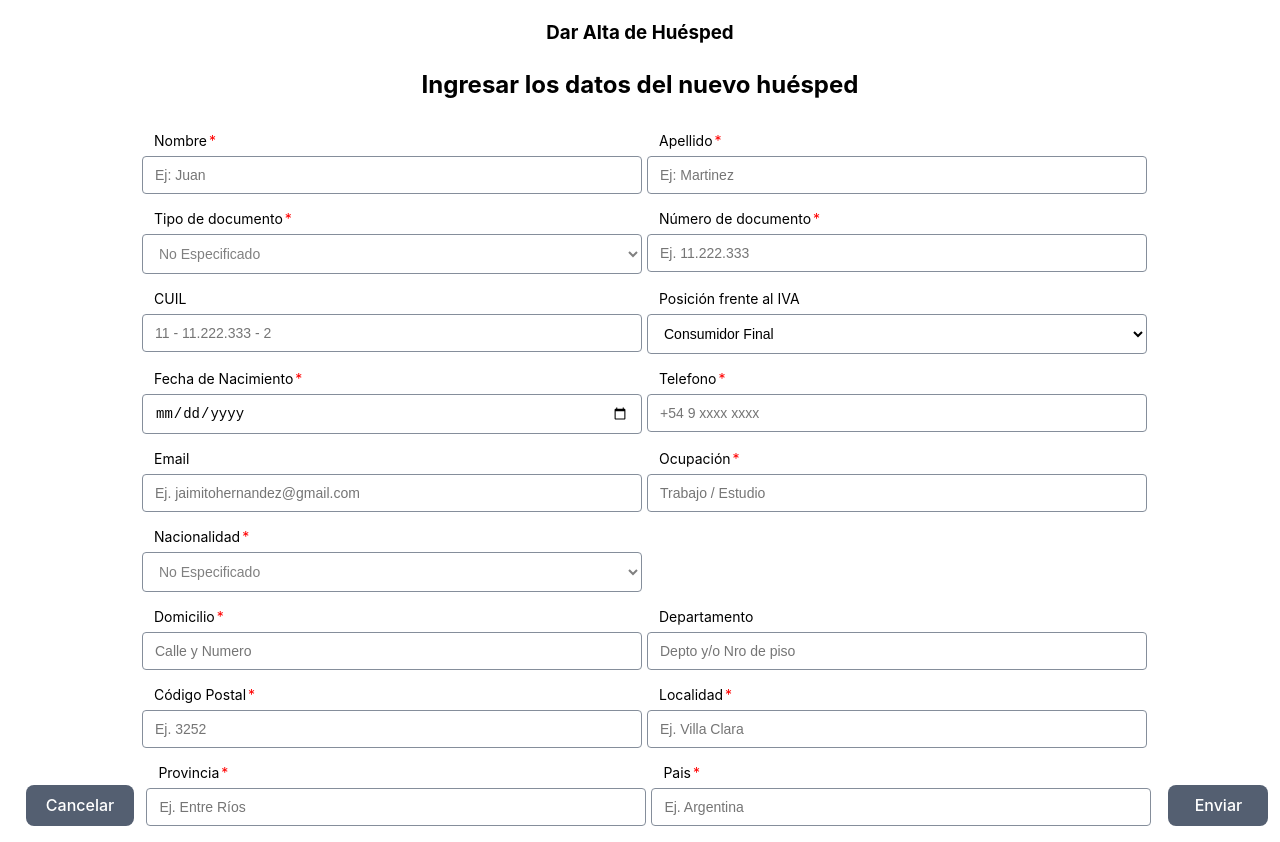
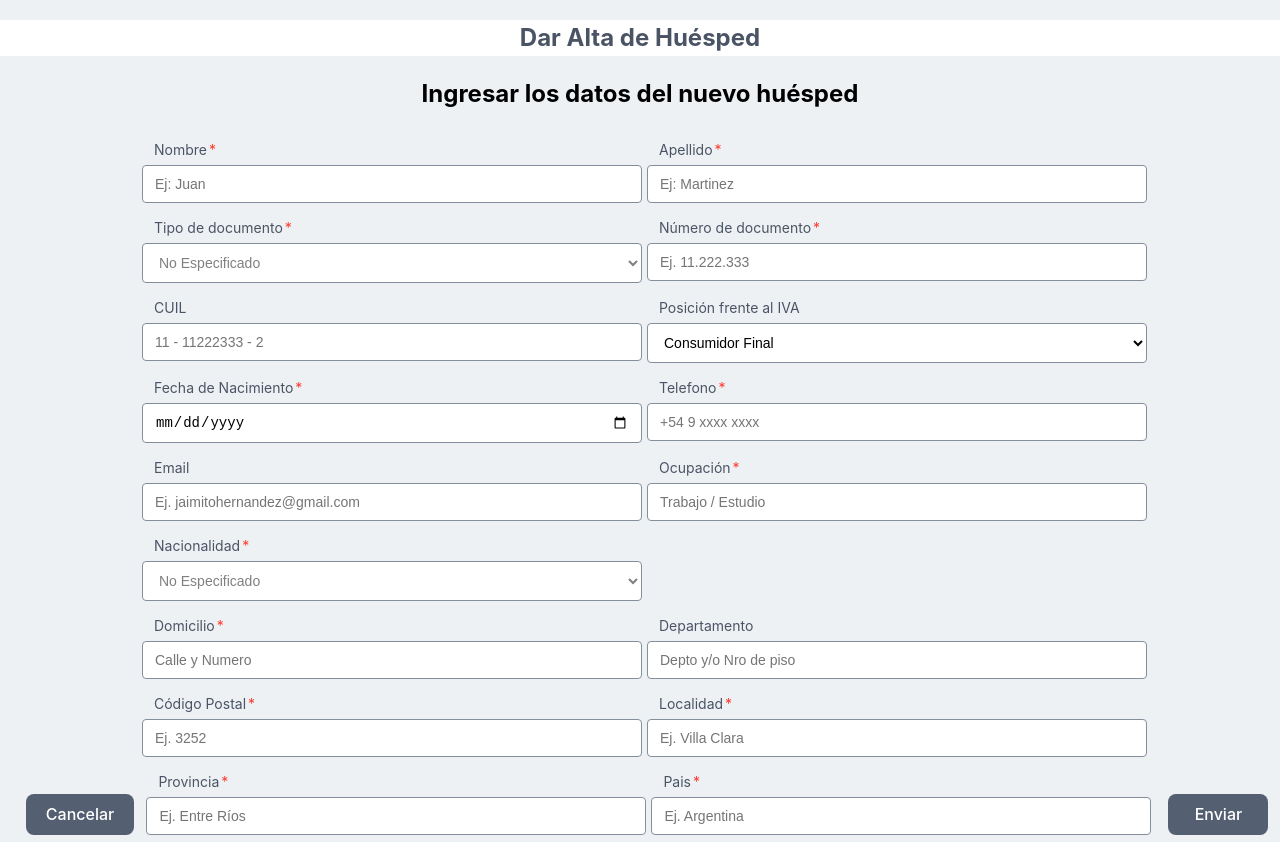
Before and after one commit to lumaglia/TP-DESO, a Next.js app in the folder frontend/: page /AltaHuesped in a window 1280 px wide. Built offline with nearby package versions, Linux system fonts and the light colour scheme.

Commit message:
Cambios visuales CSV y algunas correcciones de texto

```diff
--- a/frontend/app/AltaHuesped/AltaHuesped.css
+++ b/frontend/app/AltaHuesped/AltaHuesped.css
@@ -4,7 +4,7 @@
     font-weight: 400;
 
     color-scheme: light;
-    background-color: rgba(255, 255, 255, 0.87);
+    background-color: rgb(238, 241, 244);
     color: #000000;
 
     font-synthesis: none;
@@ -14,8 +14,10 @@
     -webkit-text-size-adjust: 100%;
 }
 
+
 body {
     margin: 0;
+    padding: 0;
     min-width: 320px;
     min-height: 100vh;
 }
@@ -27,7 +29,7 @@ body {
     font-size: 1em;
     font-weight: 500;
     font-family: inherit;
-    background-color: #545F71;
+    background-color: #545f71;
     color: #fff;
     cursor: pointer;
     transition: border-color 0.25s;
@@ -37,25 +39,25 @@ body {
     align-self: flex-end;
 }
 .Button:hover {
-    border-color: #3DAEE9;
+    background-color: #6f7c97;
 }
 .Button:focus,
 .Button:focus-visible {
-    outline: 1px solid #3DAEE9;
+    background-color: #3d4555;
 }
 
 input:focus {
-    outline: 2px solid #3DAEE9; /* Change to your desired color */
+    outline: 2px solid #80c7ea; /* Change to your desired color */
 }
 
 select.error,
 input.error{
-    outline: 1px solid #FA6861;
+    outline: 1px solid #ff3b30;
     color: black;
 }
 select.error:focus,
 input.error:focus{
-    outline: 2px solid #fa4036;
+    outline: 2px solid #ff3b30;
 }
 
 select,
@@ -80,13 +82,14 @@ p {
     margin: 0 0 0 2px;
 }
 .error {
-    color: red;
+    color: #ff3b30;
     font-size: 14px;
     text-align: left;
     margin: 0 0 0 2px;
 }
 
 .row {
+    color: #4a5465;
     display: flex;
     padding: 7px;
     justify-content: center;
--- a/frontend/app/AltaHuesped/page.tsx
+++ b/frontend/app/AltaHuesped/page.tsx
@@ -1,10 +1,11 @@
 'use client';
 
-import { ReactNode, useState, useRef } from 'react';
+import React, { ReactNode, useState, useRef } from 'react';
 import { useForm, FieldValues } from 'react-hook-form';
 import { useRouter } from 'next/navigation';
 import Link from 'next/link'
 import Campo from '../Campo.tsx'
+import Encabezado from '../Encabezado.tsx'
 import { AlertaCancelar, AlertaDocumento } from '../Alertas.tsx'
 import { validation, comboValues, FormValues, fieldTypes } from '../../public/constants.ts'
 import './AltaHuesped.css'
@@ -55,7 +56,7 @@ function AltaHuesped() {
 
     return (
         <>
-            <h3 style={{textAlign:'center'}}>Dar Alta de Huésped</h3>
+            <Encabezado titulo='Dar Alta de Huésped' />
             <h2 style={{textAlign:'center'}}>Ingresar los datos del nuevo huésped</h2>
             <form method='post' onSubmit={handleSubmit(onSubmit)} noValidate>
                 <div style={{display:'flex', justifyContent:'center', alignItems:'flex-start'}}>
@@ -73,7 +74,7 @@ function AltaHuesped() {
                                    register={register} errors={errors} validation={validation['numeroDocumento']} />
                         </Row>
                         <Row>
-                            <Campo field='CUIL' placeholder='11 - 11.222.333 - 2' register={register} errors={errors}
+                            <Campo field='CUIL' placeholder='11 - 11222333 - 2' register={register} errors={errors}
                                    validation={validation['cuil']}
                                    isRequired={posicionIVA === 'Responsable Inscripto'} />
                             <Campo field='Posición frente al IVA' placeholder='Consumidor Final' type={fieldTypes.COMBOBOX}
@@ -129,4 +130,6 @@ function AltaHuesped() {
     );
 }
 
+
+
 export default AltaHuesped
--- a/frontend/app/AltaHuesped/success/page.tsx
+++ b/frontend/app/AltaHuesped/success/page.tsx
@@ -2,6 +2,7 @@
 
 import { useRouter, useSearchParams } from 'next/navigation'
 import '../AltaHuesped.css'
+import Encabezado from "../../Encabezado";
 
 export default function successPage() {
     const router = useRouter();
@@ -9,7 +10,7 @@ export default function successPage() {
     const huesped = searchParams.get('huesped');
     return(
         <div style={{display: 'flex', flexDirection: 'column', alignItems: 'center'}}>
-            <h3 style={{textAlign:'center'}}>Dar Alta de Huésped</h3>
+            <Encabezado titulo='Dar Alta de Huésped' />
             <h2>El huesped {huesped} ha sido satisfactoriamente cargado al sistema</h2>
             <h3>¿Desea cargar otro?</h3>
             <div>
--- /dev/null
+++ b/frontend/app/Encabezado.tsx
@@ -0,0 +1,5 @@
+export default function Encabezado({ titulo } : { titulo:string}){
+    return <header>
+        <h2 style={{textAlign:'center'}}> {titulo} </h2>
+    </header>
+}
--- a/frontend/app/globals.css
+++ b/frontend/app/globals.css
@@ -8,3 +8,10 @@
 .root {
     isolation: isolate;
 }
+
+header {
+    background-color: #FFFFFF;
+    color: #4a5465;
+    margin: 0;
+    width: 100%;
+}
```
Also changed, not shown: frontend/app/page.tsx (+7 -4 lines).
